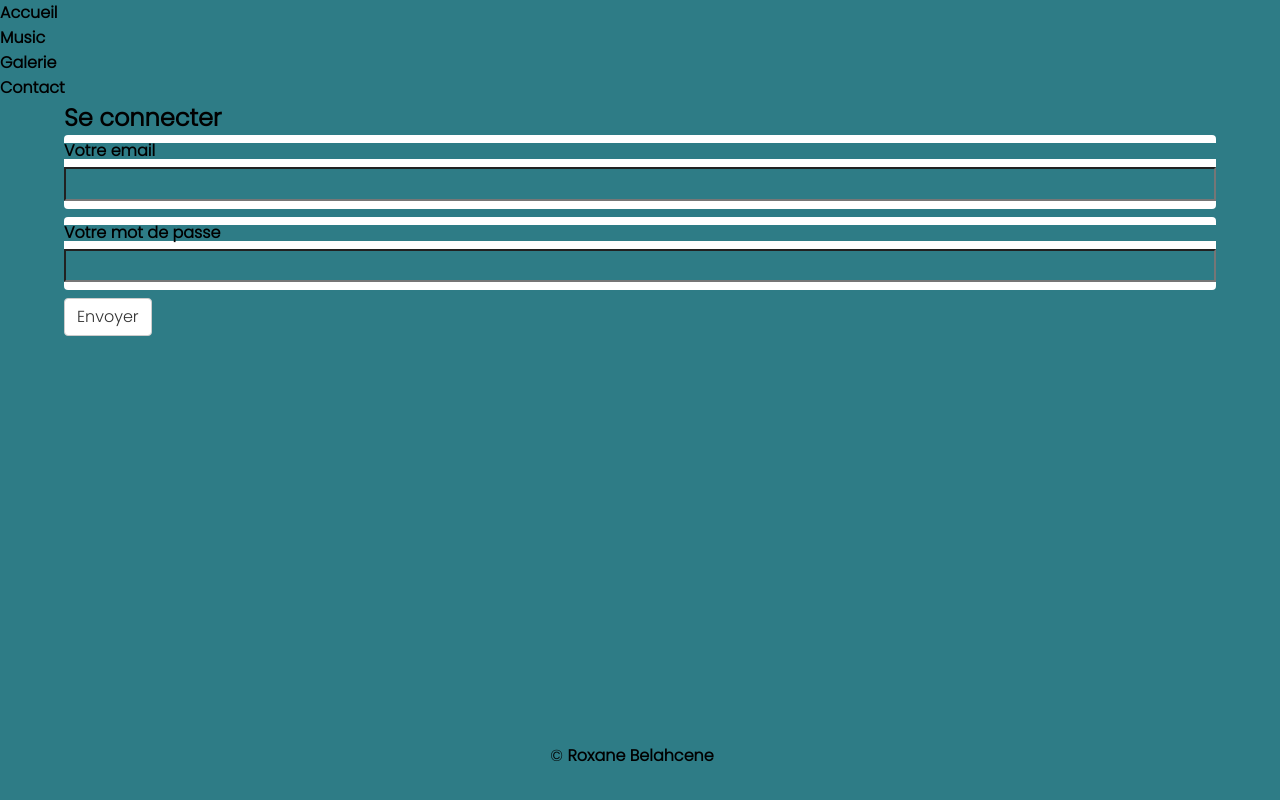
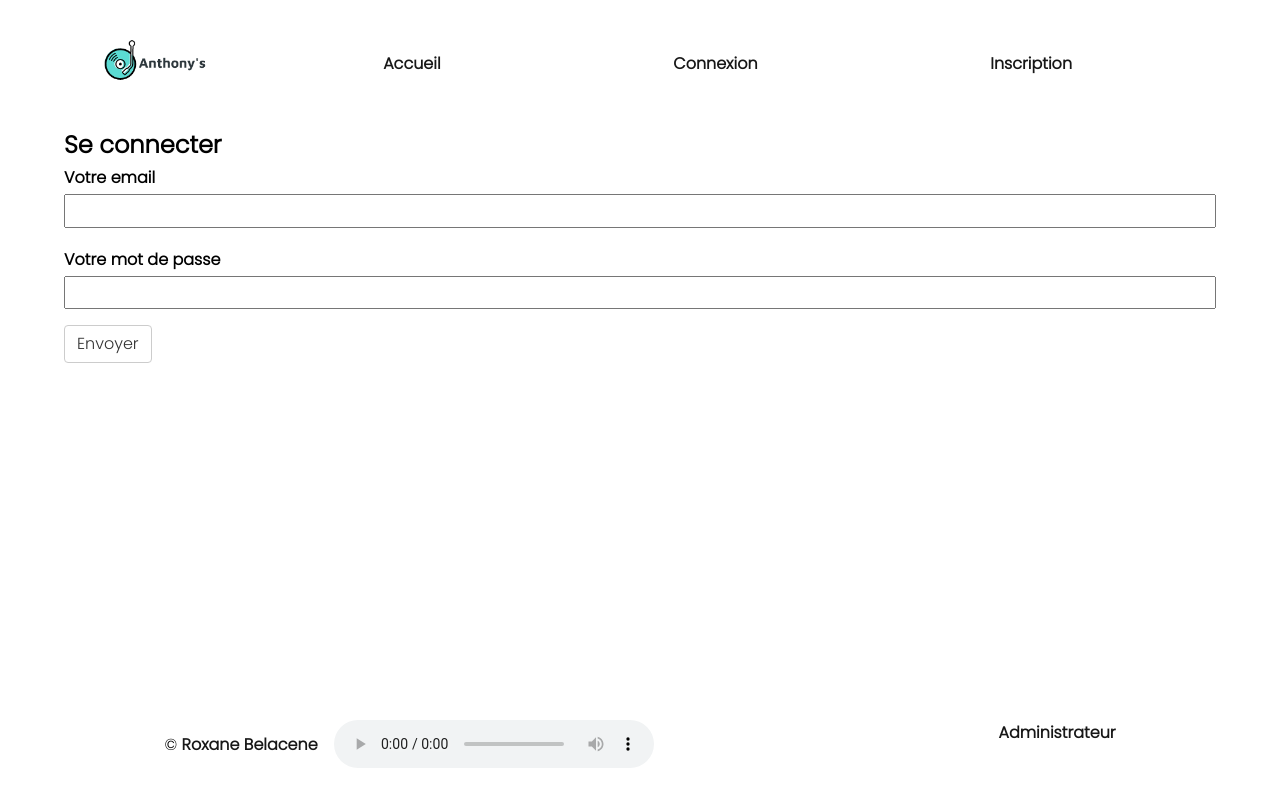
Before and after one commit to WildCodeSchool/2023-02-JS-RemoteFR-JSWizards-P3-Team-Hufflepuff, a React (Vite) app in the folder frontend/: page /login in a window 1280 px wide. Built offline with nearby package versions, Linux system fonts and the light colour scheme.

Commit message:
modif logo

```diff
--- a/frontend/src/App.css
+++ b/frontend/src/App.css
@@ -1,28 +1,31 @@
 @import url("https://fonts.googleapis.com/css2?family=Poppins:wght@100;200;300");
 
+ :root {
+   --primary: #fff;
+   --light-grey: #efefef;
+   --secondary: #25fde9;
+   --dark-secondary: #189d8f;
+   --accent: #171717;
+ }
 
-* {
-  background-color: rgba(46, 124, 134, 1);
-  box-sizing: border-box;
-  margin: 0;
-  padding: 0;
+ * {
+   box-sizing: border-box;
+   margin: 0;
+   padding: 0;
   outline: none;
   font-family: "Poppins", sans-serif;
   /* border: 1px solid red; */
 }
-
 body {
   margin: 0;
   font-family: "Poppins", sans-serif;
   -webkit-font-smoothing: antialiased;
   -moz-osx-font-smoothing: grayscale;
 }
-
 h1,
 p {
   margin-bottom: 1rem;
 }
-
 ul {
   list-style: none;
   padding: 0;
@@ -35,23 +38,24 @@ a:visited {
   color: var(--accent);
   font-weight: bold;
 }
-
 a:hover {
   color: var(--dark-secondary);
   font-weight: bold;
 }
-
 .App {
   display: flex;
   flex-direction: column;
   height: 100vh;
 }
-
+.App {
+  display: flex;
+  flex-direction: column;
+  height: 100vh;
+}
 .main {
   width: 90%;
   margin: 0 auto;
 }
-
 h1 {
   color: var(--dark-secondary);
 }
--- a/frontend/src/components/Footer/Footer.jsx
+++ b/frontend/src/components/Footer/Footer.jsx
@@ -1,3 +1,6 @@
+import { Link } from "react-router-dom";
+import ReactPlayer from "react-player";
+import sound from "../../assets/sound/mix_rox.wav";
 import "./Footer.css";
 
 export default function Footer() {
@@ -5,8 +8,12 @@ export default function Footer() {
     <footer>
       <div className="audio-control">
         <div>
-          &copy; <a href="https://github.com/Roxyroke">Roxane Belahcene</a>
+          &copy; <a href="https://github.com/Roxyroke">Roxane Belacene</a>
         </div>
+        <ReactPlayer url={sound} width="20rem" height="3rem" controls />
+      </div>
+      <div>
+        <Link to="/contact">Administrateur</Link>
       </div>
     </footer>
   );
--- a/frontend/src/components/Navbar/Navbar.jsx
+++ b/frontend/src/components/Navbar/Navbar.jsx
@@ -1,9 +1,19 @@
+import React from "react";
+import PropTypes from "prop-types";
+
 import { Link } from "react-router-dom";
-import React from "react";
+import logo from "../../assets/logo-2.png";
+import "./Navbar.css";
 
-export default function Navbar() {
+/**
+ * On récupère le user en props pour savoir si l'utilisateur est connecté ou non
+ */
+export default function Navbar({ user }) {
   return (
     <header>
+      <Link to="/">
+        <img className="logo" src={logo} alt="logoDJ" />
+      </Link>
       <nav className="navbar">
         <ul className="navbar_liste">
           <li className="navbar_item">
@@ -11,23 +21,50 @@ export default function Navbar() {
               Accueil
             </Link>
           </li>
+          {
+            // si user existe alors on affiche le forum
+            // sinon on affiche les liens de connexion et d'inscription
+            user ? (
+              <>
                 <li>
-            <Link to="/music" className="navbar_link">
-              Music
+                  <Link to="/forum" className="navbar_link">
+                    Forum
                   </Link>
                 </li>
                 <li>
-            <Link to="/galerie" className="navbar_link">
-              Galerie
+                  <Link to="/" className="navbar_link">
+                    Profile
+                  </Link>
+                </li>
+              </>
+            ) : (
+              <>
+                <li>
+                  <Link to="/login" className="navbar_link">
+                    Connexion
                   </Link>
                 </li>
                 <li>
-            <Link to="/contact" className="navbar_link">
-              Contact
+                  <Link to="/register" className="navbar_link">
+                    Inscription
                   </Link>
                 </li>
+              </>
+            )
+          }
         </ul>
       </nav>
     </header>
   );
 }
+
+Navbar.defaultProps = {
+  user: null,
+};
+
+Navbar.propTypes = {
+  user: PropTypes.shape({
+    email: PropTypes.string,
+    password: PropTypes.string,
+  }),
+};
```
Also changed, not shown: frontend/src/assets/LOGO-3.png (added), 1 other file (tests, documents, lock files or other folders). Lines whose indentation alone changed are shown as unchanged.
